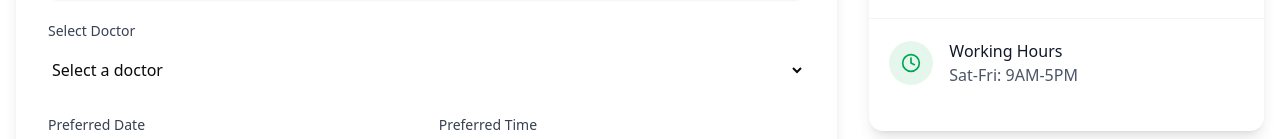
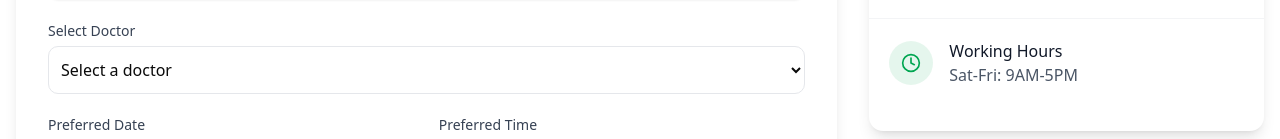
Before and after one commit to Ashakour1/HS-, a Next.js app: page /appointment in a window 1280 px wide. Shown: the part 746-885 px from the top of the page. Built offline with nearby package versions, Linux system fonts and the light colour scheme.

Commit message:
fix: Adjust doctor select input styling for improved visual consistency

```diff
--- a/app/appointment/page.tsx
+++ b/app/appointment/page.tsx
@@ -172,7 +172,7 @@ export default function AppointmentPage() {
                         </Label>
                         <select
                           id="doctor"
-                          className="w-full rounded-lg border-gray-200 h-12 focus:ring-[#00A651] focus:border-[#00A651]"
+                          className="w-full rounded-lg pl-2 border border-gray-200 h-12 focus:ring-[#00A651] focus:border-[#00A651]"
                           value={doctor}
                           onChange={(e) => setDoctor(e.target.value)}
                           required
```
